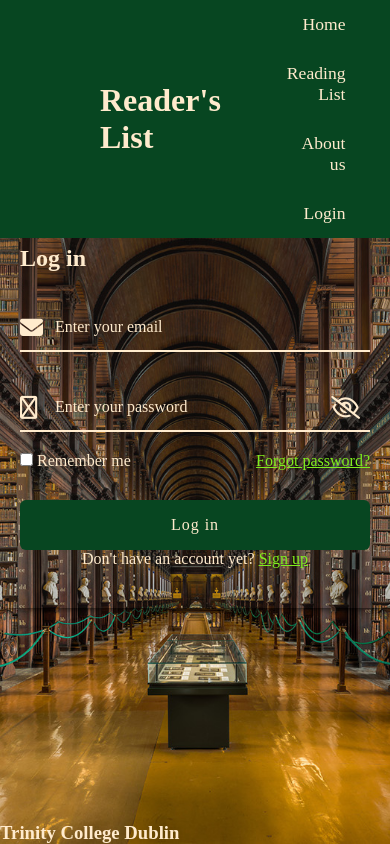
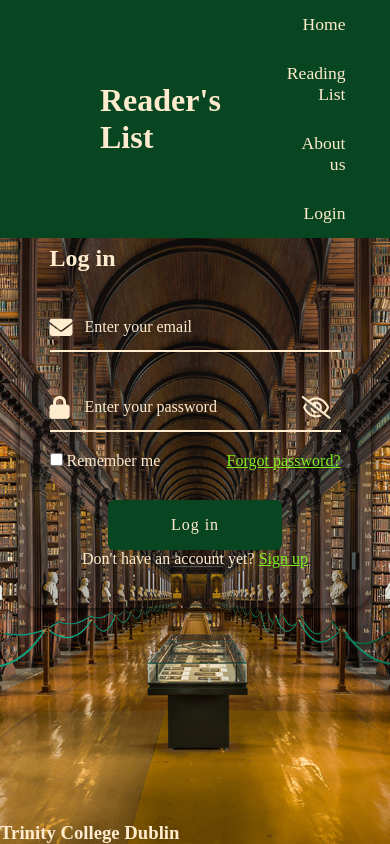
Before and after one commit to EugenioBugli/Readers-List, a PHP site: page /2.0/login.php in a window 390 px wide. Run offline with PHP 8.4, Linux system fonts and the light colour scheme; some libraries are stand-ins or nearby versions.

Commit message:
fix for mobile view

```diff
--- a/2.0/db_utils.php
+++ b/2.0/db_utils.php
@@ -77,18 +77,15 @@
     }
 
     function book_addition($id, $name, $author, $num_pages) {
-        //$dbconn = connect();
-
         $sql = "select count(book) from books where book='".$name."' and id='".$id."'";
         $result = pg_query($sql) or die('Error message: ' . pg_last_error());
         if(pg_fetch_row($result)[0] > 0){
             return -1;
         }
         $pag = 0;
-        $sql = "INSERT INTO books (id, book, num_pages, author, current_page) VALUES ('".$id."', '".$name."', '".$num_pages."', '".$author."', '".$pag."')";
+        $sql = "INSERT INTO books (id, book, num_pages, author, current_page, finished) VALUES ('".$id."', '".$name."', '".$num_pages."', '".$author."', '".$pag."', FALSE)";
         $result = pg_query($sql) or die('Error message: ' . pg_last_error());
         pg_free_result($result);
-        //pg_close($dbconn);
         return 1;
     }
 
--- a/2.0/login.php
+++ b/2.0/login.php
@@ -10,6 +10,18 @@
     <link rel=stylesheet href="login.css" type="text/css">
     <link rel="stylesheet" href="fontawesome-free-6.4.0-web/css/all.css">
     <title>Log in</title>
+
+    <style>
+        @media screen and (max-width: 500px) {
+            .form{
+                width: 90vw;
+            }
+
+            .button button{
+                width: 60%;
+            }
+        }
+    </style>
 
 </head>
 <body>
@@ -44,7 +56,7 @@
             </div>
             <div class="input-field">
                 <input type="password" placeholder="Enter your password" id="passwordInput" name="password" required />
-                <i class="fa-regular fa-lock"></i>
+                <i class="fa-solid fa-lock"></i>
                 <i class="fa-regular fa-eye-slash showHidePassword" onclick="showPassword('passwordInput')"></i>
             </div>
             <div class="checkbox-text">
@@ -67,8 +79,5 @@
     <div class="note">
         <h3>Trinity College Dublin</h3>
     </div>
-    <?php
-    //$dbconn = pg_connect("host=localhost dbname=ReadersListDB password=postgres user=postgres port=5432");
-    ?>
 </body>
 </html>
--- a/2.0/profile.php
+++ b/2.0/profile.php
@@ -125,7 +125,7 @@
                 "); ?>
             </div>
             <div class="creator">
-                <button id="logout">Logout</button>
+                <button id="logout" onClick="window.location.href = 'logout.php'">Logout</button>
             </div>
 
             <div class='info infophotogrid'>
@@ -142,7 +142,7 @@
                 <p><h3 class='link'>2023</h3><br>
 
 
-                <i class="fa-regular fa-gear fa-xl settings" onclick="window.location.href = 'profilesettings.php';"></i>
+                <i class="fa-solid fa-gear fa-xl settings" onclick="window.location.href = 'profilesettings.php';"></i>
             </div>
         </div>
     </div>
```
Also changed, not shown: 2.0/signup.php (+11 -0 lines).
